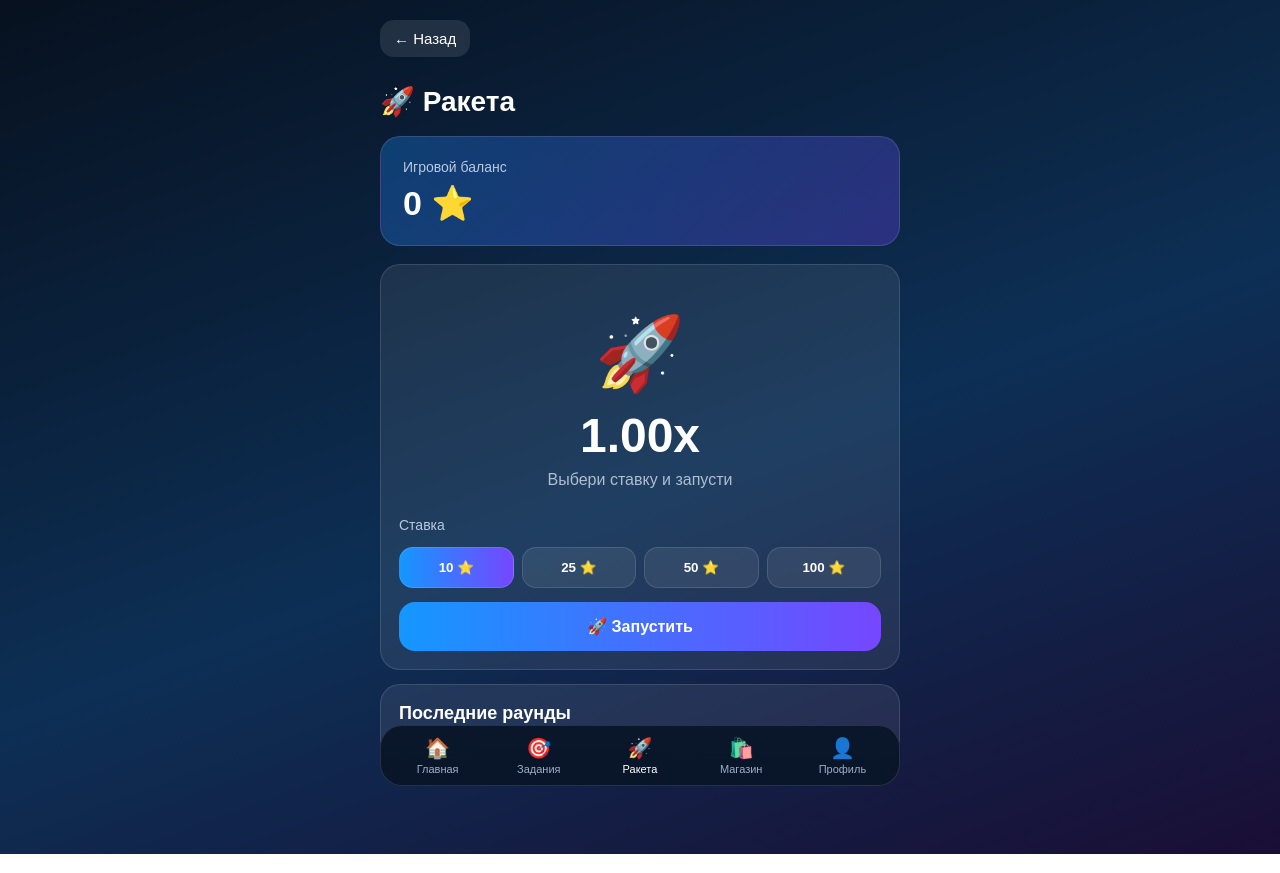
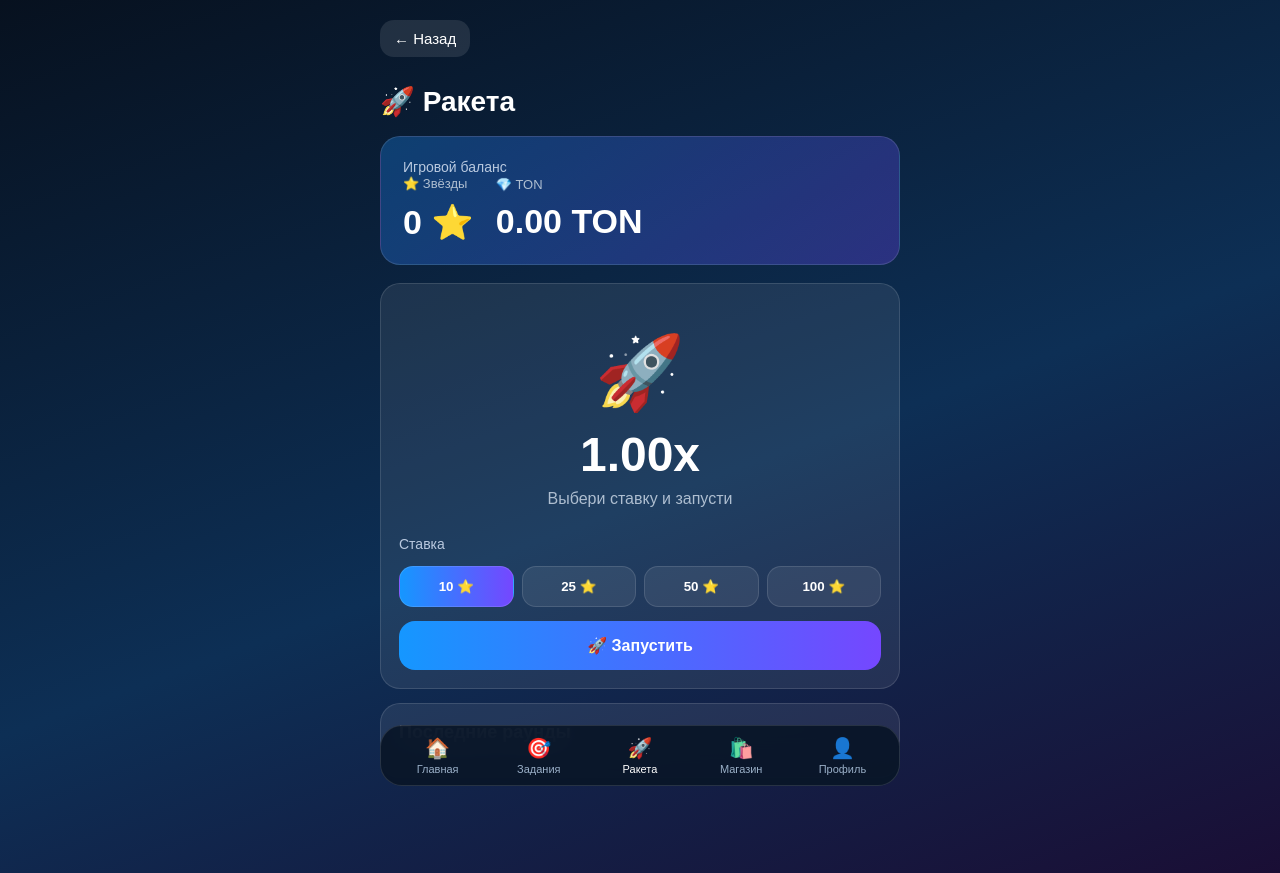
Before and after one commit to donkvlad66-bot/mix-fix-app, a plain HTML site: page index.html in a window 1280 px wide. Both pictures are taken after a click on the element "🚀 Ракета". Drawn offline with nearby package versions, Linux system fonts and the light colour scheme; a script that the page names is missing.

Commit message:
Update index.html

```diff
--- a/index.html
+++ b/index.html
@@ -408,10 +408,21 @@
     <button class="back-btn" onclick="openPage('homePage')">← Назад</button>
     <div class="section-title">🚀 Ракета</div>
 
-    <div class="balance-card">
-      <div class="label">Игровой баланс</div>
+<div class="balance-card">
+  <div class="label">Игровой баланс</div>
+
+  <div style="display:flex; gap:22px; align-items:center; flex-wrap:wrap;">
+    <div>
+      <div class="small">⭐ Звёзды</div>
       <div class="balance" id="balanceRocket">0 ⭐</div>
     </div>
+
+    <div>
+      <div class="small">💎 TON</div>
+      <div class="balance" id="tonBalanceRocket">0.00 TON</div>
+    </div>
+  </div>
+</div>
 
     <div class="rocket-box">
 
```
